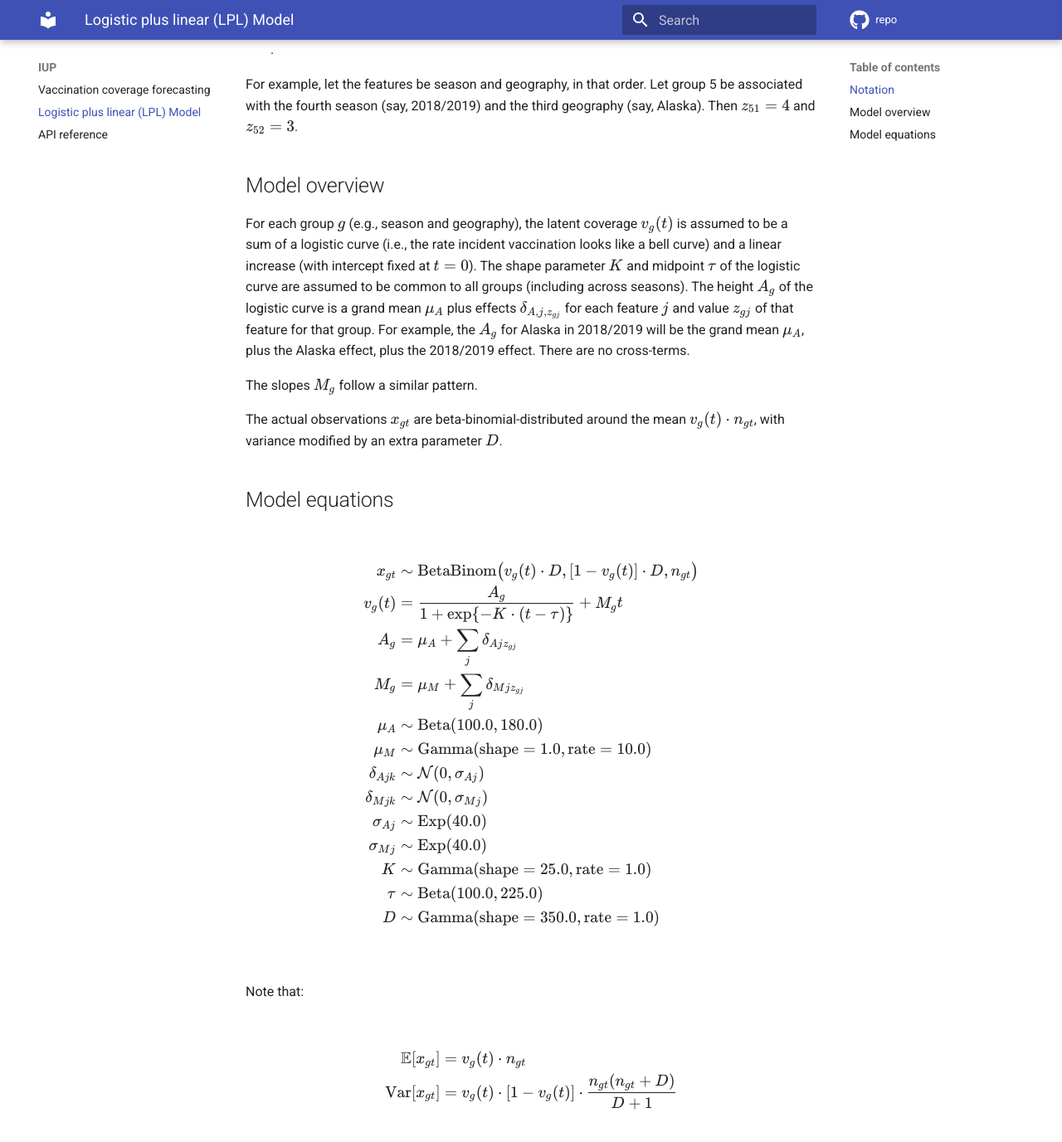
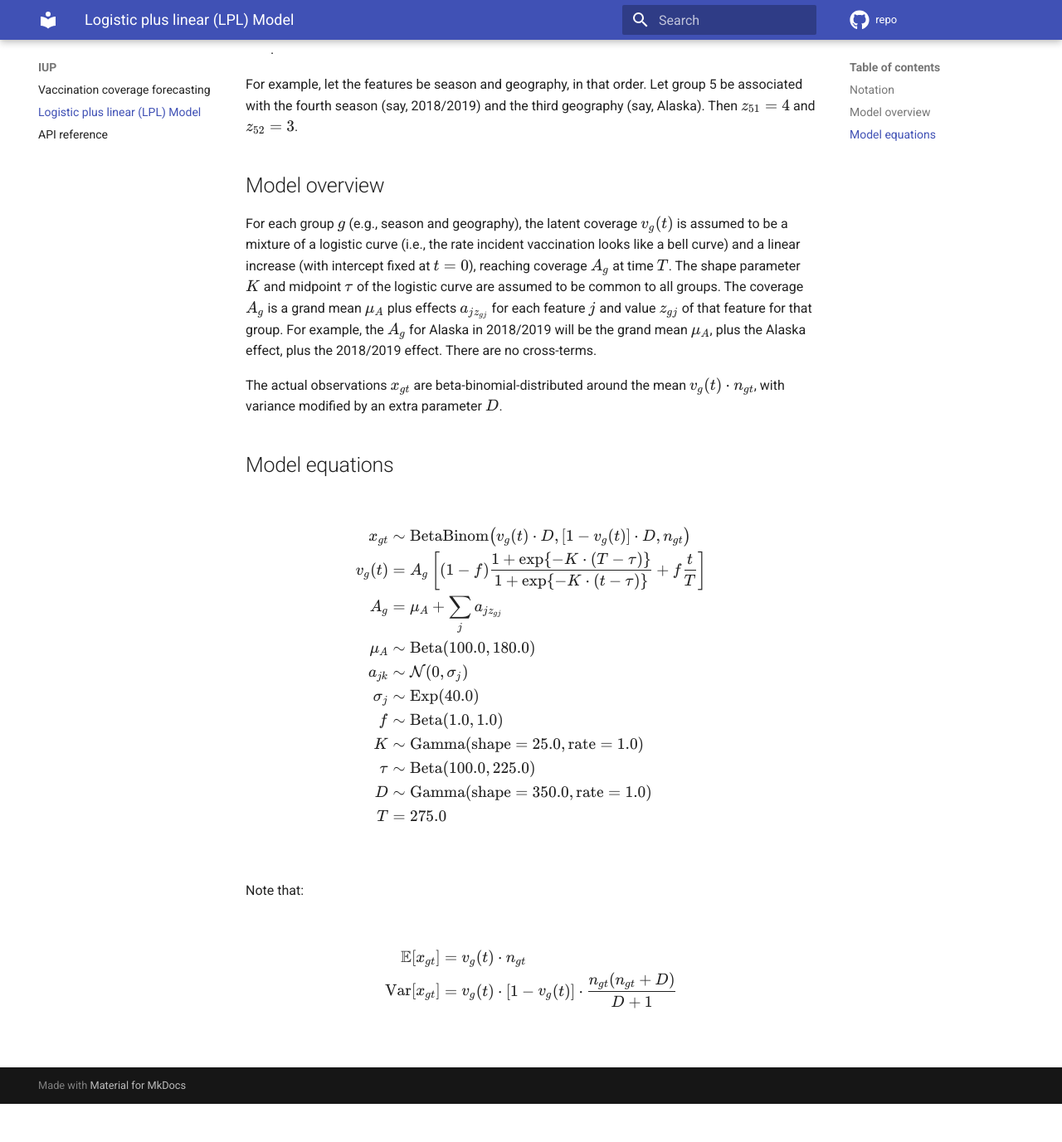
Before and after one commit to CDCgov/cfa-immunization-uptake-projection, an MkDocs documentation site: the page built from docs/lpl.md, in a window 1280 px wide and 1400 px high, scrolled down 604 px. Shown: the top 1377 px of the window at 83% size. Built offline with MkDocs 1.6.1 and Material for MkDocs 9.7.7, drawn with Linux system fonts in a browser that asks for light colours; comment, search, counter and statistics services are not loaded; after the commit the page ends 1935 px from its top, so only the background shows below that.

````diff
--- a/docs/lpl.md
+++ b/docs/lpl.md
@@ -16,9 +16,7 @@ For example, let the features be season and geography, in that order. Let group
 
 ## Model overview
 
-For each group $g$ (e.g., season and geography), the latent coverage $v_g(t)$ is assumed to be a sum of a logistic curve (i.e., the rate incident vaccination looks like a bell curve) and a linear increase (with intercept fixed at $t=0$). The shape parameter $K$ and midpoint $\tau$ of the logistic curve are assumed to be common to all groups (including across seasons). The height $A_g$ of the logistic curve is a grand mean $\mu_A$ plus effects $\delta_{A,j,z_{gj}}$ for each feature $j$ and value $z_{gj}$ of that feature for that group. For example, the $A_g$ for Alaska in 2018/2019 will be the grand mean $\mu_A$, plus the Alaska effect, plus the 2018/2019 effect. There are no cross-terms.
-
-The slopes $M_g$ follow a similar pattern.
+For each group $g$ (e.g., season and geography), the latent coverage $v_g(t)$ is assumed to be a mixture of a logistic curve (i.e., the rate incident vaccination looks like a bell curve) and a linear increase (with intercept fixed at $t=0$), reaching coverage $A_g$ at time $T$. The shape parameter $K$ and midpoint $\tau$ of the logistic curve are assumed to be common to all groups. The coverage $A_g$ is a grand mean $\mu_A$ plus effects $a_{jz_{gj}}$ for each feature $j$ and value $z_{gj}$ of that feature for that group. For example, the $A_g$ for Alaska in 2018/2019 will be the grand mean $\mu_A$, plus the Alaska effect, plus the 2018/2019 effect. There are no cross-terms.
 
 The actual observations $x_{gt}$ are beta-binomial-distributed around the mean $v_g(t) \cdot n_{gt}$, with variance modified by an extra parameter $D$.
 
@@ -27,18 +25,16 @@ The actual observations $x_{gt}$ are beta-binomial-distributed around the mean $
 ```math
 \begin{align*}
 x_{gt} &\sim \mathrm{BetaBinom}\big(v_g(t) \cdot D, [1-v_g(t)] \cdot D, n_{gt}\big) \\
-v_g(t) &= \frac{A_g}{1 + \exp\{- K \cdot (t - \tau)\}} + M_g t \\
-A_g &= \mu_A + \sum_j \delta_{Aj z_{gj}} \\
-M_g &= \mu_M + \sum_j \delta_{Mj z_{gj}} \\
+v_g(t) &= A_g \left[ (1-f) \frac{1+ \exp\{-K \cdot (T-\tau)\}}{1 + \exp\{-K \cdot (t-\tau)\}} + f \frac{t}{T} \right] \\
+A_g &= \mu_A + \sum_j a_{j z_{gj}} \\
 \mu_A &\sim \text{Beta}(100.0, 180.0) \\
-\mu_M &\sim \text{Gamma}(\text{shape} = 1.0, \text{rate} = 10.0) \\
-\delta_{Ajk} &\sim \mathcal{N}(0, \sigma_{Aj}) \\
-\delta_{Mjk} &\sim \mathcal{N}(0, \sigma_{Mj}) \\
-\sigma_{Aj} &\sim \text{Exp}(40.0) \\
-\sigma_{Mj} &\sim \text{Exp}(40.0) \\
+a_{jk} &\sim \mathcal{N}(0, \sigma_j) \\
+\sigma_j &\sim \text{Exp}(40.0) \\
+f &\sim \text{Beta}(1.0, 1.0) \\
 K &\sim \text{Gamma}(\text{shape} = 25.0, \text{rate} = 1.0) \\
 \tau &\sim \text{Beta}(100.0, 225.0) \\
 D &\sim \text{Gamma}(\text{shape} = 350.0, \text{rate} = 1.0) \\
+T &= 275.0
 \end{align*}
 ```
 
--- a/pyproject.toml
+++ b/pyproject.toml
@@ -23,6 +23,8 @@ dependencies = [
     "streamlit>=1.45.1,<2",
     "scipy>=1.15.3",
     "vegafusion>=2.0",
+    "arviz>=0.23.4",
+    "matplotlib>=3.10.9",
 ]
 
 [project.optional-dependencies]
````
Also changed, not shown: 3 other files.
